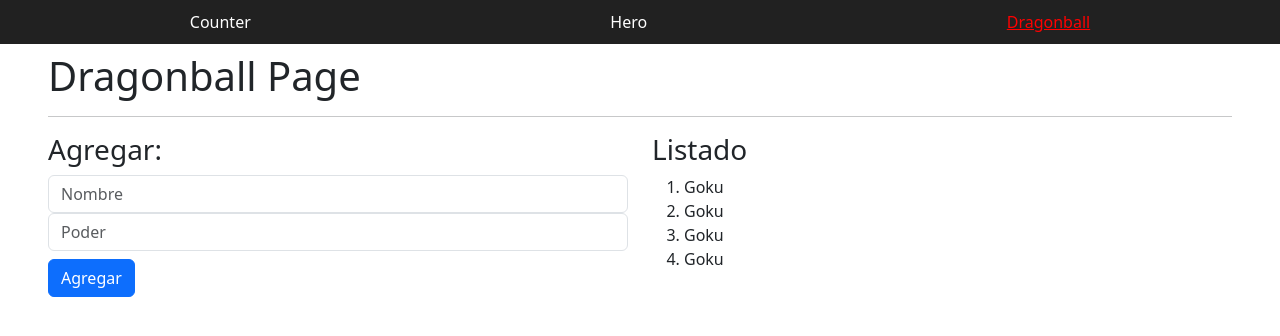
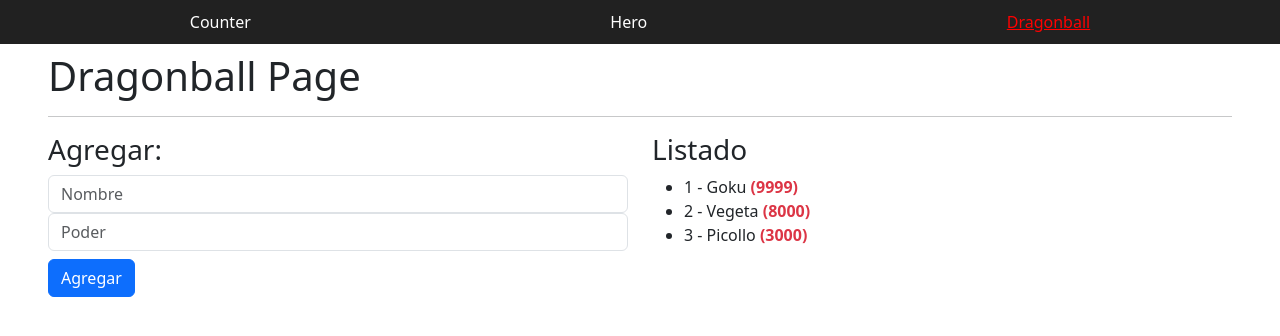
Before and after one commit to CristhianOdin91/udemy-angular20, an Angular app in the folder 02-bases/: page /dragonball in a window 1280 px wide. Shown: the top 336 px of the page. Built offline with nearby package versions, Linux system fonts and the light colour scheme.

Commit message:
@for - Realizar iteraciones de elementos

```diff
--- a/02-bases/src/app/pages/dragonball-page/dragonball-page.component.html
+++ b/02-bases/src/app/pages/dragonball-page/dragonball-page.component.html
@@ -12,11 +12,13 @@
 
   <div class="col-12 col-sm-6">
     <h3>Listado</h3>
-    <ol>
-      <li>Goku</li>
-      <li>Goku</li>
-      <li>Goku</li>
-      <li>Goku</li>
-    </ol>
+    <ul>
+      @for (character of characters(); track character.id; let idx = $index) {
+        <li>
+          <span>{{idx + 1}} - {{character.name}}</span>
+          <strong class="text-danger"> ({{character.power}})</strong>
+        </li>
+      }
+    </ul>
   </div>
 </section>
--- a/02-bases/src/app/pages/dragonball-page/dragonball-page.component.ts
+++ b/02-bases/src/app/pages/dragonball-page/dragonball-page.component.ts
@@ -1,4 +1,10 @@
-import { Component } from '@angular/core';
+import { Component, signal } from '@angular/core';
+
+interface Character {
+  id: number;
+  name: string;
+  power: number;
+}
 
 @Component({
   selector: 'app-dragonball-page',
@@ -7,5 +13,21 @@ import { Component } from '@angular/core';
   styles: ``
 })
 export class DragonballPageComponent {
-
+  characters = signal<Character[]>([
+    {
+      id: 1,
+      name: 'Goku',
+      power: 9999
+    },
+    {
+      id: 2,
+      name: 'Vegeta',
+      power: 8000
+    },
+    {
+      id: 3,
+      name: 'Picollo',
+      power: 3000
+    },
+  ]);
 }
```
